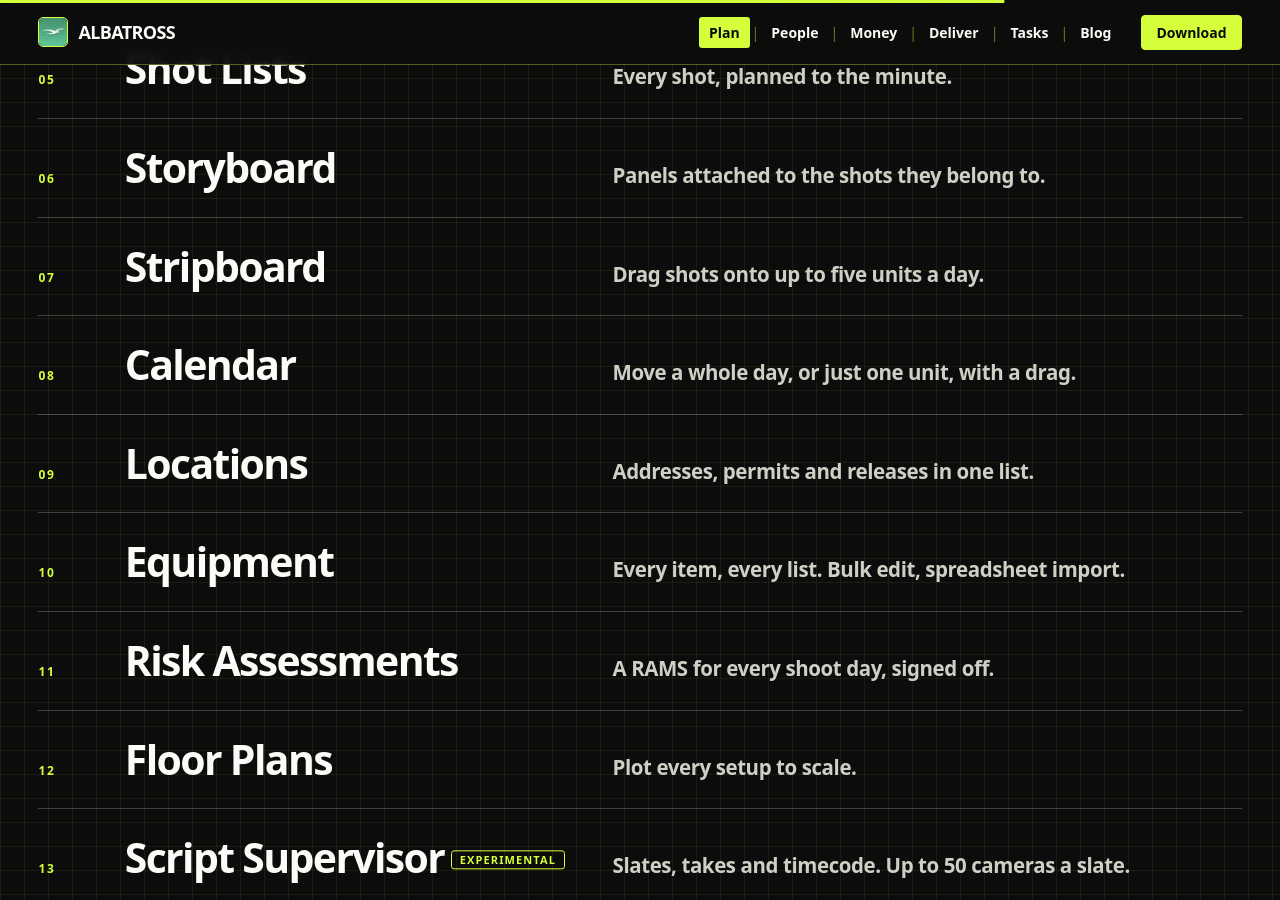
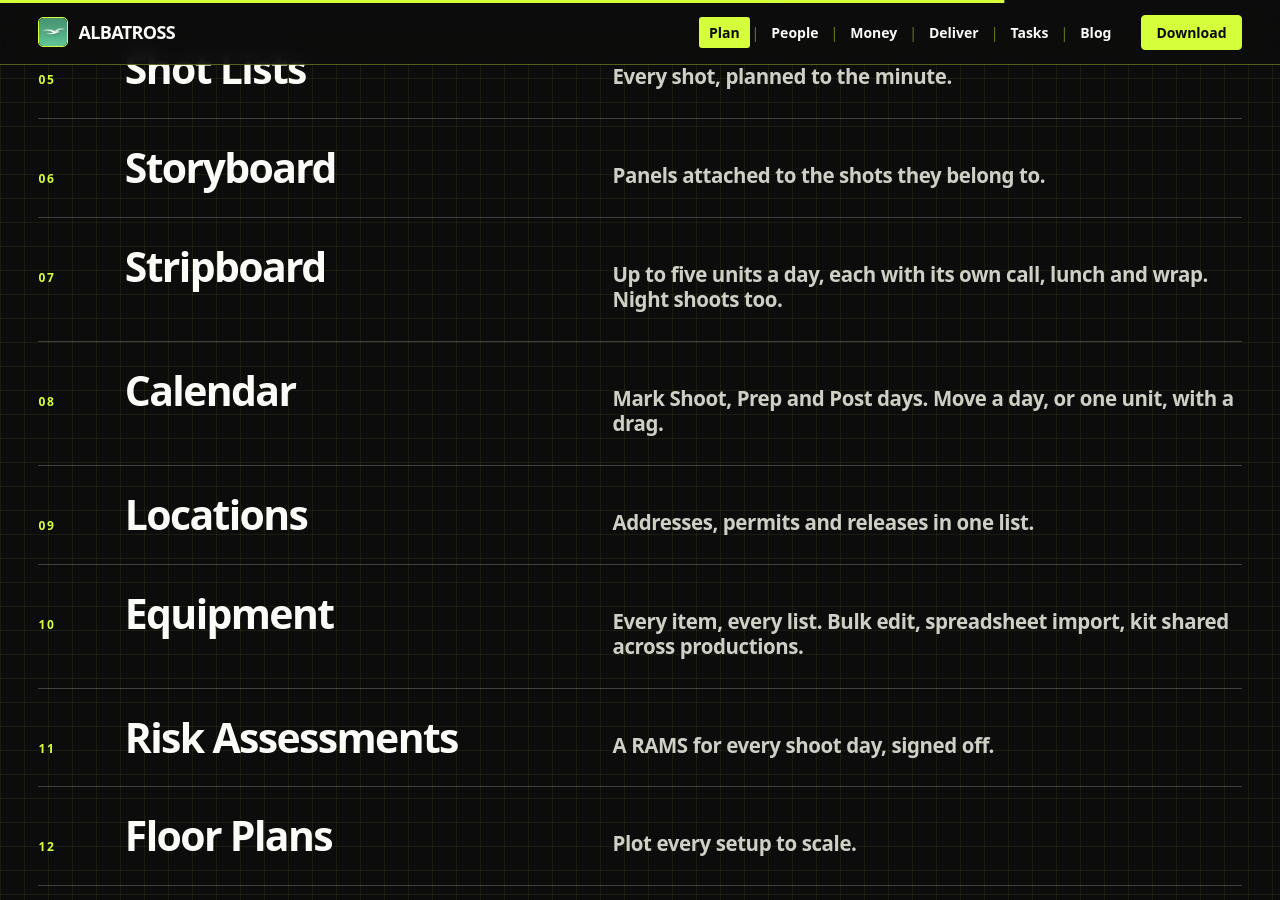
Before and after one commit to mysterygift/mysterygift.github.io, a Jekyll site: the page plan.html, which Jekyll copies as it is, in a window 1280 px wide and 900 px high, scrolled down 3042 px. Built offline with Jekyll 4.4.1, drawn with Linux system fonts in a browser that asks for light colours; some of the changed text lies outside the part shown.

Commit message:
Update for Logger, the new Dashboard and the latest scheduling and people features (#11)
Script Supervisor is now Logger (Log Script, Log Interview, Review) and,
with Send Edit Pack, no longer experimental; Overtime is the only
experimental feature left, so the Plan and Deliver footnotes go. The old
script-supervisor stub now points at #logger. Calendar gains Shoot, Prep
and Post days; Stripboard gets per-unit call, lunch and wrap and night
shoots; Bookings book several people and pencil them in; Deal Memos cover
cast and crew; Release Forms gain the talent release; Equipment shares kit
across productions; Productions get status colours; the Dashboard
headline reflects the new layout. What's new strip refreshed.


Claude-Session: https://claude.ai/code/session_01XUKNW8nD11XeLdrRGBJhzu

Co-authored-by: Claude <noreply@anthropic.com>

```diff
--- a/deliver.html
+++ b/deliver.html
@@ -49,15 +49,14 @@
 
 <section class="fns" id="functions" aria-label="Deliver functions"><div class="wrap">
   <p class="kicker reveal">What it does</p>
-<div class="fn reveal" id="call-sheets" style="--d:0ms"><span class="n" aria-hidden="true">01</span><h3>Call Sheets</h3><p>Built from the schedule, with your logo on top.</p></div>
+<div class="fn reveal" id="call-sheets" style="--d:0ms"><span class="n" aria-hidden="true">01</span><h3>Call Sheets</h3><p>Built from the schedule, with your logo on top. Night shoots handled.</p></div>
 <div class="fn reveal" id="movement-orders" style="--d:40ms"><span class="n" aria-hidden="true">02</span><h3>Movement Orders</h3><p>Route maps, times and directions.</p></div>
 <div class="fn reveal" id="day-pack" style="--d:80ms"><span class="n" aria-hidden="true">03</span><h3>Send Day Pack</h3><p>Everyone gets their own watermarked pack.</p></div>
-<div class="fn reveal" id="edit-pack" style="--d:120ms"><span class="n" aria-hidden="true">04</span><h3>Send Edit Pack<span class="expb">Experimental</span></h3><p>Logs, selects and markers for Resolve, Avid and Final Cut.</p></div>
+<div class="fn reveal" id="edit-pack" style="--d:120ms"><span class="n" aria-hidden="true">04</span><h3>Send Edit Pack</h3><p>Logs, selects and markers for Resolve, Avid and Final Cut.</p></div>
 <div class="fn reveal" id="documents" style="--d:160ms"><span class="n" aria-hidden="true">05</span><h3>Documents</h3><p>Everything filed as you export it.</p></div>
 <div class="fn reveal" id="deliverables" style="--d:200ms"><span class="n" aria-hidden="true">06</span><h3>Deliverables</h3><p>Every delivery tracked to the finish.</p></div>
 <div class="fn reveal" id="music-archive" style="--d:240ms"><span class="n" aria-hidden="true">07</span><h3>Music and Archive</h3><p>Every cue detail broadcasters ask for. Cue sheet PDF in a click.</p></div>
 <div class="fn reveal" id="wrap" style="--d:240ms"><span class="n" aria-hidden="true">08</span><h3>Wrap Production</h3><p>A closeout check before you archive.</p></div>
-  <p class="fnote">Experimental features are off until you switch them on in Albatross, under Settings, Developer, Show experimental features. Documentary and Corporate productions show Script Supervisor and Send Edit Pack without it.</p>
 </div></section>
 
 <nav class="pager" aria-label="Sections"><a class="pg prev" href="money.html"><small>Previous</small><span><i>&larr;</i> Money</span></a><a class="pg next to-lime" href="tasks.html"><small>Next</small><span>Tasks <i>&rarr;</i></span></a></nav>
--- a/people.html
+++ b/people.html
@@ -52,10 +52,10 @@
 <div class="fn reveal" id="cast-manager" style="--d:0ms"><span class="n" aria-hidden="true">01</span><h3>Cast Manager</h3><p>Cast numbers, agents and forms in one list.</p></div>
 <div class="fn reveal" id="contributors" style="--d:40ms"><span class="n" aria-hidden="true">02</span><h3>Contributors</h3><p>Prospect to Confirmed, with every call and email logged.</p></div>
 <div class="fn reveal" id="crew-manager" style="--d:80ms"><span class="n" aria-hidden="true">03</span><h3>Crew Manager</h3><p>Crew by department, heads first.</p></div>
-<div class="fn reveal" id="deal-memos" style="--d:120ms"><span class="n" aria-hidden="true">04</span><h3>Crew Deal Memos</h3><p>Send from your templates. Track Agreed or Declined.</p></div>
-<div class="fn reveal" id="bookings" style="--d:160ms"><span class="n" aria-hidden="true">05</span><h3>Bookings</h3><p>Book a day, a run, or a single unit.</p></div>
+<div class="fn reveal" id="deal-memos" style="--d:120ms"><span class="n" aria-hidden="true">04</span><h3>Deal Memos</h3><p>Cast and crew, from your own templates. Filter for who is missing one.</p></div>
+<div class="fn reveal" id="bookings" style="--d:160ms"><span class="n" aria-hidden="true">05</span><h3>Bookings</h3><p>Book several people at once, or a single unit. Pencil them in.</p></div>
 <div class="fn reveal" id="day-out-of-days" style="--d:200ms"><span class="n" aria-hidden="true">06</span><h3>Day Out of Days</h3><p>A day-by-day grid in industry codes, clashes in red.</p></div>
-<div class="fn reveal" id="release-forms" style="--d:240ms"><span class="n" aria-hidden="true">07</span><h3>Release Forms</h3><p>Signed on screen. A register of every release and what it covers.</p></div>
+<div class="fn reveal" id="release-forms" style="--d:240ms"><span class="n" aria-hidden="true">07</span><h3>Release Forms</h3><p>Talent releases signed on screen or by email. A register of every release.</p></div>
 <div class="fn reveal" id="overtime" style="--d:240ms"><span class="n" aria-hidden="true">08</span><h3>Overtime<span class="expb">Experimental</span></h3><p>See what running late will cost.</p></div>
   <p class="fnote">Experimental features are off until you switch them on in Albatross, under Settings, Developer, Show experimental features.</p>
 </div></section>
--- a/plan.html
+++ b/plan.html
@@ -55,16 +55,15 @@
 <div class="fn reveal" id="interview-questions" style="--d:120ms"><span class="n" aria-hidden="true">04</span><h3>Interview Questions</h3><p>Plan each contributor&#x27;s questions. Flag the must-gets.</p></div>
 <div class="fn reveal" id="shot-lists" style="--d:160ms"><span class="n" aria-hidden="true">05</span><h3>Shot Lists</h3><p>Every shot, planned to the minute.</p></div>
 <div class="fn reveal" id="storyboard" style="--d:200ms"><span class="n" aria-hidden="true">06</span><h3>Storyboard</h3><p>Panels attached to the shots they belong to.</p></div>
-<div class="fn reveal" id="stripboard" style="--d:240ms"><span class="n" aria-hidden="true">07</span><h3>Stripboard</h3><p>Drag shots onto up to five units a day.</p></div>
-<div class="fn reveal" id="calendar" style="--d:240ms"><span class="n" aria-hidden="true">08</span><h3>Calendar</h3><p>Move a whole day, or just one unit, with a drag.</p></div>
+<div class="fn reveal" id="stripboard" style="--d:240ms"><span class="n" aria-hidden="true">07</span><h3>Stripboard</h3><p>Up to five units a day, each with its own call, lunch and wrap. Night shoots too.</p></div>
+<div class="fn reveal" id="calendar" style="--d:240ms"><span class="n" aria-hidden="true">08</span><h3>Calendar</h3><p>Mark Shoot, Prep and Post days. Move a day, or one unit, with a drag.</p></div>
 <div class="fn reveal" id="locations" style="--d:240ms"><span class="n" aria-hidden="true">09</span><h3>Locations</h3><p>Addresses, permits and releases in one list.</p></div>
-<div class="fn reveal" id="equipment" style="--d:240ms"><span class="n" aria-hidden="true">10</span><h3>Equipment</h3><p>Every item, every list. Bulk edit, spreadsheet import.</p></div>
+<div class="fn reveal" id="equipment" style="--d:240ms"><span class="n" aria-hidden="true">10</span><h3>Equipment</h3><p>Every item, every list. Bulk edit, spreadsheet import, kit shared across productions.</p></div>
 <div class="fn reveal" id="risk-assessments" style="--d:240ms"><span class="n" aria-hidden="true">11</span><h3>Risk Assessments</h3><p>A RAMS for every shoot day, signed off.</p></div>
 <div class="fn reveal" id="floor-plans" style="--d:240ms"><span class="n" aria-hidden="true">12</span><h3>Floor Plans</h3><p>Plot every setup to scale.</p></div>
-<div class="fn reveal" id="script-supervisor" style="--d:240ms"><span class="n" aria-hidden="true">13</span><h3>Script Supervisor<span class="expb">Experimental</span></h3><p>Slates, takes and timecode. Up to 50 cameras a slate.</p></div>
-<div class="fn reveal" id="field-log" style="--d:240ms"><span class="n" aria-hidden="true">14</span><h3>Field Log<span class="expb">Experimental</span></h3><p>Interviews and b-roll, logged with timecode and selects.</p></div>
-<div class="fn reveal" id="productions" style="--d:240ms"><span class="n" aria-hidden="true">15</span><h3>Productions</h3><p>Drama, commercial, documentary or corporate. Folders and smart folders.</p></div>
-  <p class="fnote">Experimental features are off until you switch them on in Albatross, under Settings, Developer, Show experimental features. Documentary and Corporate productions show Script Supervisor and Send Edit Pack without it.</p>
+<div class="fn reveal" id="logger" style="--d:240ms"><span class="n" aria-hidden="true">13</span><h3>Logger</h3><p>Log Script on set: slates, takes and timecode. Up to 50 cameras a slate.</p></div>
+<div class="fn reveal" id="log-interview" style="--d:240ms"><span class="n" aria-hidden="true">14</span><h3>Log Interview</h3><p>Interviews and b-roll, logged with timecode and starred selects.</p></div>
+<div class="fn reveal" id="productions" style="--d:240ms"><span class="n" aria-hidden="true">15</span><h3>Productions</h3><p>Drama, commercial, documentary or corporate. Folders, smart folders and status colours.</p></div>
 </div></section>
 
 <nav class="pager one" aria-label="Sections"><a class="pg next to-lilac" href="people.html"><small>Next</small><span>People <i>&rarr;</i></span></a></nav>
--- a/tasks.html
+++ b/tasks.html
@@ -52,7 +52,7 @@
 <div class="fn reveal" id="tasks" style="--d:0ms"><span class="n" aria-hidden="true">01</span><h3>Tasks</h3><p>Who does what by when.</p></div>
 <div class="fn reveal" id="templates" style="--d:40ms"><span class="n" aria-hidden="true">02</span><h3>Templates</h3><p>Reuse the jobs you always do.</p></div>
 <div class="fn reveal" id="reminders" style="--d:80ms"><span class="n" aria-hidden="true">03</span><h3>Reminders</h3><p>Invoices, returns and funding conditions become tasks.</p></div>
-<div class="fn reveal" id="dashboard" style="--d:120ms"><span class="n" aria-hidden="true">04</span><h3>Dashboard</h3><p>What needs you, and the cash coming in, in one place.</p></div>
+<div class="fn reveal" id="dashboard" style="--d:120ms"><span class="n" aria-hidden="true">04</span><h3>Dashboard</h3><p>Timeline, next shoot day, budget, cash and paperwork at a glance.</p></div>
 
 </div></section>
 
```
Also changed, not shown: index.html (+1 -1 lines), script-supervisor.html (+4 -4 lines), README.md.
